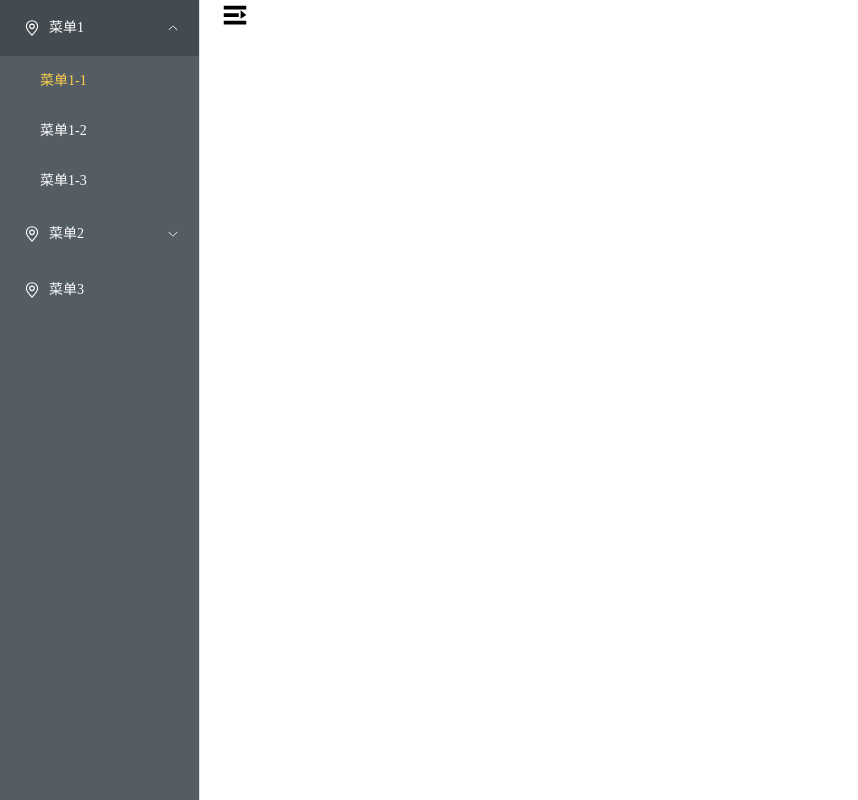
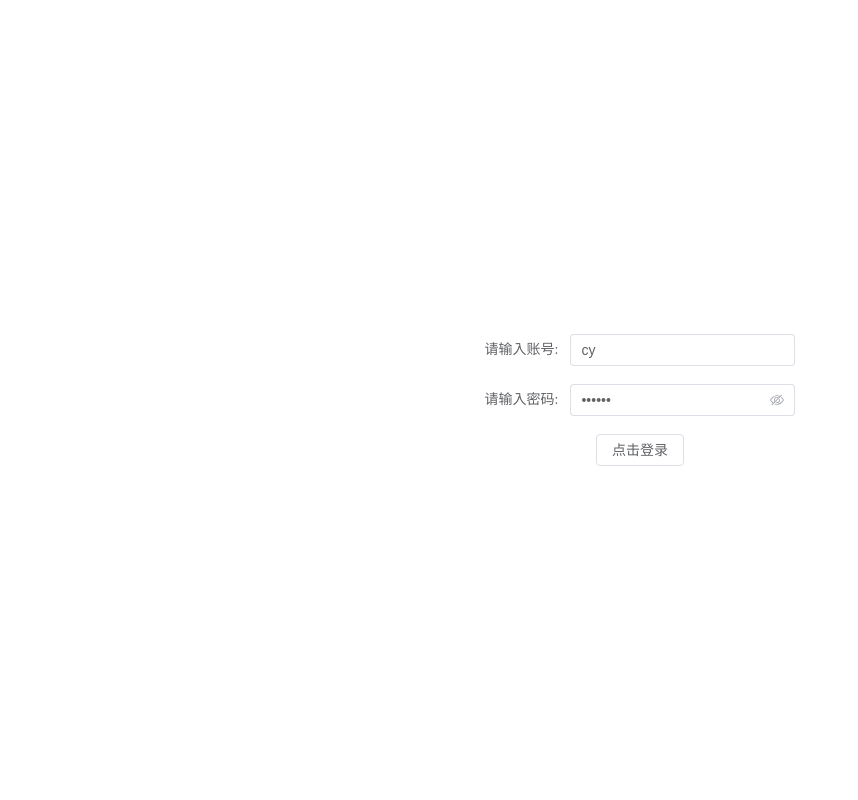
Before and after one commit to Sun-24816/back-admin-frontend, a Vue app: page /admin in a window 1280 px wide. Shown: the whole page, without its empty margins (0-858 px from the left). Built offline with nearby package versions, Linux system fonts and the light colour scheme.

Commit message:
feat: 登录页面&路由鉴权

```diff
--- a/src/App.vue
+++ b/src/App.vue
@@ -1,64 +1,7 @@
 <template>
-  <el-container style="height: 100%; display: flex">
-    <el-aside :width="asideWidth + 'px'" class="aside">
-      <Menu :isCollapse="isCollapse" :menuInfo="menuInfo"></Menu>
-    </el-aside>
-    <el-container style="flex: 1">
-      <el-header>
-        <div class="top-nav">
-          <el-icon size="30" @click="handleCollapseMenu" class="icon">
-            <component :is="isCollapse ? 'Fold' : 'Expand'" />
-          </el-icon>
-          <Breadcrumb :menuInfo="menuInfo"></Breadcrumb>
-        </div>
-      </el-header>
-      <el-main>
-        <router-view></router-view>
-      </el-main>
-    </el-container>
-  </el-container>
+  <router-view></router-view>
 </template>
-<script setup>
-import Menu from "./components/menu.vue";
-import Breadcrumb from "./components/breadcrumb.vue";
-import { ref } from "vue";
-
-const isCollapse = ref(false);
-const asideWidth = ref(200);
-
-//后端拿菜单栏的数据
-const menuInfo = ref([
-  {
-    label: "菜单1",
-    key: "1",
-    children: [
-      { label: "菜单1-1", key: "1-1", path: "/path1-1" },
-      { label: "菜单1-2", key: "1-2", path: "/path1-2" },
-      { label: "菜单1-3", key: "1-3", path: "/path1-3" },
-    ],
-  },
-  {
-    label: "菜单2",
-    key: "2",
-    children: [
-      { label: "菜单2-1", key: "2-1", path: "/path2-1" },
-      { label: "菜单2-2", key: "2-2", path: "/path2-2" },
-      { label: "菜单2-3", key: "2-3", path: "/path2-3" },
-    ],
-  },
-  {
-    label: "菜单3",
-    key: "3",
-    path: "/path3",
-    children: [],
-  },
-]);
-
-const handleCollapseMenu = () => {
-  isCollapse.value = !isCollapse.value;
-  asideWidth.value = isCollapse.value ? 63 : 200;
-};
-</script>
+<script setup></script>
 
 <style>
 * {
@@ -69,14 +12,4 @@ const handleCollapseMenu = () => {
   width: 100vw;
   height: 100vh;
 }
-.aside {
-  transition: all 0.5s linear;
-}
-.top-nav {
-  display: flex;
-  align-items: center;
-}
-.icon {
-  margin-right: 20px;
-}
 </style>
--- /dev/null
+++ b/src/components/admin.vue
@@ -0,0 +1,65 @@
+<template>
+  <div class="admin">
+    <div class="main">
+      <el-form :model="userInfo" label-width="auto" style="max-width: 600px">
+        <el-form-item label="请输入账号:">
+          <el-input v-model="userInfo.username" />
+        </el-form-item>
+        <el-form-item label="请输入密码:">
+          <el-input v-model="userInfo.password" type="password" placeholder="Please input password" show-password />
+        </el-form-item>
+      </el-form>
+      <div class="login">
+        <el-button @click="handleLogin">点击登录</el-button>
+      </div>
+    </div>
+  </div>
+</template>
+
+<script setup>
+import { useRouter } from "vue-router";
+import { ref } from "vue";
+import { ElMessage } from "element-plus";
+
+const router = useRouter();
+
+const userInfo = ref({
+  username: "cy",
+  password: "123456",
+});
+let hasAuthority = ref(false);
+
+const handleLogin = () => {
+  //利用userName和passWord发送网络请求 校验是否有登录权限
+  //如果校验通过 会返回一个token 后续所有请求需携带这个token 并且localStorage保存这个token
+  //用户路由直接输入/main时 判断本地localStorage是否有token 如果没有 就让前置守卫跳转到/admin登录页面
+  //见router/index.js
+  if (userInfo.value.username === "cy" && userInfo.value.password === "123456") {
+    hasAuthority.value = true;
+    localStorage.setItem("token", "我是token");
+    ElMessage({
+      message: "登录成功",
+      type: "success",
+    });
+  } else {
+    ElMessage.error("登录失败");
+  }
+  if (hasAuthority.value) {
+    router.push("/main");
+  }
+};
+</script>
+<style scoped>
+.admin {
+  width: 100%;
+  height: 100%;
+  display: flex;
+  justify-content: center;
+  align-items: center;
+}
+.login {
+  display: flex;
+  justify-content: center;
+  align-items: center;
+}
+</style>
--- a/src/components/breadcrumb.vue
+++ b/src/components/breadcrumb.vue
@@ -8,22 +8,23 @@
 
 <script setup>
 import { watchEffect, ref } from "vue";
-import { useStore } from "vuex";
+import { useRouter } from "vue-router";
 
 const props = defineProps(["menuInfo"]);
-const store = useStore();
+const router = useRouter();
 
 const pathArr = ref([]);
 
 watchEffect(() => {
-  const activePath = store.state.activeMenuPath;
+  const activePath = router.currentRoute.value.path.split("/main")[1];
   pathArr.value = [];
+
   props.menuInfo.map((item) => {
     if (!item.children.length) {
       if (item.path === activePath) {
         pathArr.value.push({
           label: item.label,
-          path: item.path,
+          path: "/main" + item.path,
         });
       }
     } else {
--- /dev/null
+++ b/src/components/main.vue
@@ -0,0 +1,74 @@
+<template>
+  <el-container style="height: 100%; display: flex">
+    <el-aside :width="asideWidth + 'px'" class="aside">
+      <Menu :isCollapse="isCollapse" :menuInfo="menuInfo"></Menu>
+    </el-aside>
+    <el-container style="flex: 1">
+      <el-header>
+        <div class="top-nav">
+          <el-icon size="30" @click="handleCollapseMenu" class="icon">
+            <component :is="isCollapse ? 'Fold' : 'Expand'" />
+          </el-icon>
+          <Breadcrumb :menuInfo="menuInfo"></Breadcrumb>
+        </div>
+      </el-header>
+      <el-main>
+        <router-view></router-view>
+      </el-main>
+    </el-container>
+  </el-container>
+</template>
+<script setup>
+import Menu from "./menu.vue";
+import Breadcrumb from "./breadcrumb.vue";
+import { ref } from "vue";
+
+const isCollapse = ref(false);
+const asideWidth = ref(200);
+
+//后端拿菜单栏的数据
+const menuInfo = ref([
+  {
+    label: "菜单1",
+    key: "1",
+    children: [
+      { label: "菜单1-1", key: "1-1", path: "/path1-1" },
+      { label: "菜单1-2", key: "1-2", path: "/path1-2" },
+      { label: "菜单1-3", key: "1-3", path: "/path1-3" },
+    ],
+  },
+  {
+    label: "菜单2",
+    key: "2",
+    children: [
+      { label: "菜单2-1", key: "2-1", path: "/path2-1" },
+      { label: "菜单2-2", key: "2-2", path: "/path2-2" },
+      { label: "菜单2-3", key: "2-3", path: "/path2-3" },
+    ],
+  },
+  {
+    label: "菜单3",
+    key: "3",
+    path: "/path3",
+    children: [],
+  },
+]);
+
+const handleCollapseMenu = () => {
+  isCollapse.value = !isCollapse.value;
+  asideWidth.value = isCollapse.value ? 63 : 200;
+};
+</script>
+
+<style>
+.aside {
+  transition: all 0.5s linear;
+}
+.top-nav {
+  display: flex;
+  align-items: center;
+}
+.icon {
+  margin-right: 20px;
+}
+</style>
--- a/src/components/menu.vue
+++ b/src/components/menu.vue
@@ -33,7 +33,7 @@
 </template>
 
 <script setup>
-import { ref } from "vue";
+import { ref, watchEffect } from "vue";
 import { useRouter } from "vue-router";
 import { useStore } from "vuex";
 
@@ -43,9 +43,12 @@ const store = useStore();
 
 const activeMenuIndex = ref("1-1");
 
+watchEffect(() => {
+  activeMenuIndex.value = router.currentRoute.value.path.split("/path")[1];
+});
+
 const handleRouteJump = (path) => {
-  router.push(path);
-  store.commit("setActiveMenuPath", path);
+  router.push("/main" + path);
 };
 </script>
 <style scoped>
--- a/src/router/index.js
+++ b/src/router/index.js
@@ -1,4 +1,5 @@
 import { createRouter, createWebHistory } from "vue-router";
+import { ElMessage } from "element-plus";
 import path11 from "../components/path1/path1-1.vue";
 import path12 from "../components/path1/path1-2.vue";
 import path13 from "../components/path1/path1-3.vue";
@@ -9,56 +10,79 @@ import path23 from "../components/path2/path2-3.vue";
 
 import path3 from "../components/path3/path3.vue";
 
-const routes = [
+import admin from "../components/admin.vue";
+import main from "../components/main.vue";
+
+const mainChildrenRoutes = [
   {
-    path: "/",
-    redirect: "/path1-1",
-  },
-  {
-    path: "/path1-1",
+    path: "path1-1",
     name: "path11",
     component: path11,
   },
   {
-    path: "/path1-2",
+    path: "path1-2",
     name: "path12",
     component: path12,
   },
   {
-    path: "/path1-3",
+    path: "path1-3",
     name: "path13",
     component: path13,
   },
   {
-    path: "/path2-1",
+    path: "path2-1",
     name: "path21",
     component: path21,
   },
   {
-    path: "/path2-2",
+    path: "path2-2",
     name: "path22",
     component: path22,
   },
   {
-    path: "/path2-3",
+    path: "path2-3",
     name: "path23",
     component: path23,
   },
   {
-    path: "/path3",
+    path: "path3",
     name: "path3",
     component: path3,
   },
-  // {
-  //   path: "/",
-  //   name: "Dashboard",
-  //   component: Dashboard,
-  // },
+];
+const routes = [
+  {
+    path: "/",
+    redirect: "/admin",
+  },
+  {
+    path: "/admin",
+    component: admin,
+    name: "admin",
+  },
+  {
+    path: "/main",
+    name: "main",
+    component: main,
+    redirect: "/main/" + mainChildrenRoutes[0].path,
+    children: mainChildrenRoutes,
+  },
 ];
 
 const router = createRouter({
   history: createWebHistory(process.env.BASE_URL),
   routes,
 });
+router.beforeEach((to, from, next) => {
+  const isJumpToMain = to.path != "/" && to.path != "/admin";
+  // 没权限 & 跳转到非登录页
+  if (!Boolean(localStorage.getItem("token")) && isJumpToMain) {
+    //只有登录过之后 才能跳转/main 没登录过的话 跳转到/admin
+    next("/admin");
+    ElMessage.error("请先登录!");
+  } else {
+    next();
+  }
+});
 
 export default router;
--- a/src/store/index.js
+++ b/src/store/index.js
@@ -1,15 +1,9 @@
 import { createStore } from "vuex";
 
 export default createStore({
-  state: {
-    activeMenuPath: "",
-  },
+  state: {},
   getters: {},
-  mutations: {
-    setActiveMenuPath(state, path) {
-      state.activeMenuPath = path;
-    },
-  },
+  mutations: {},
   actions: {},
   modules: {},
 });
```
